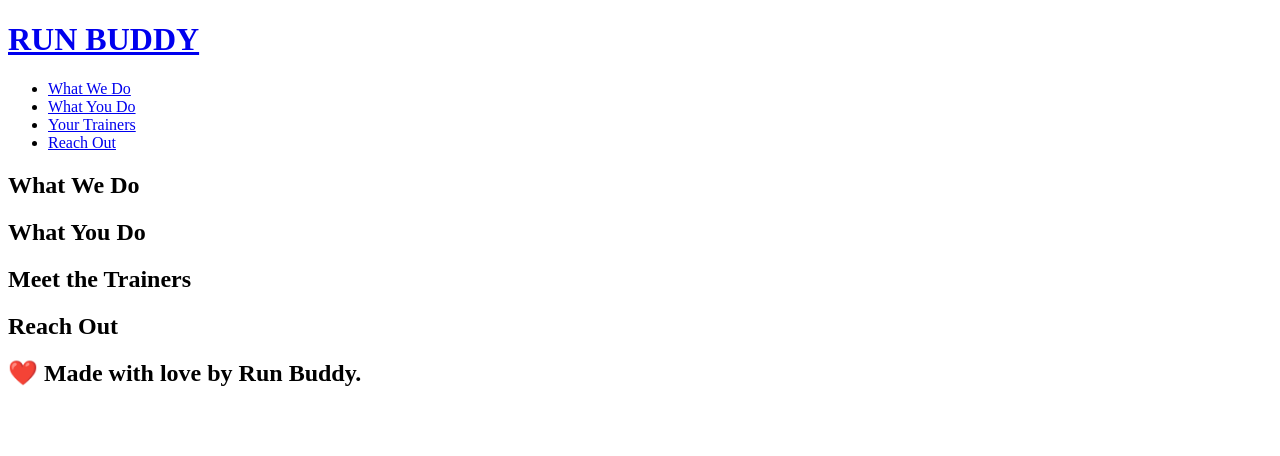
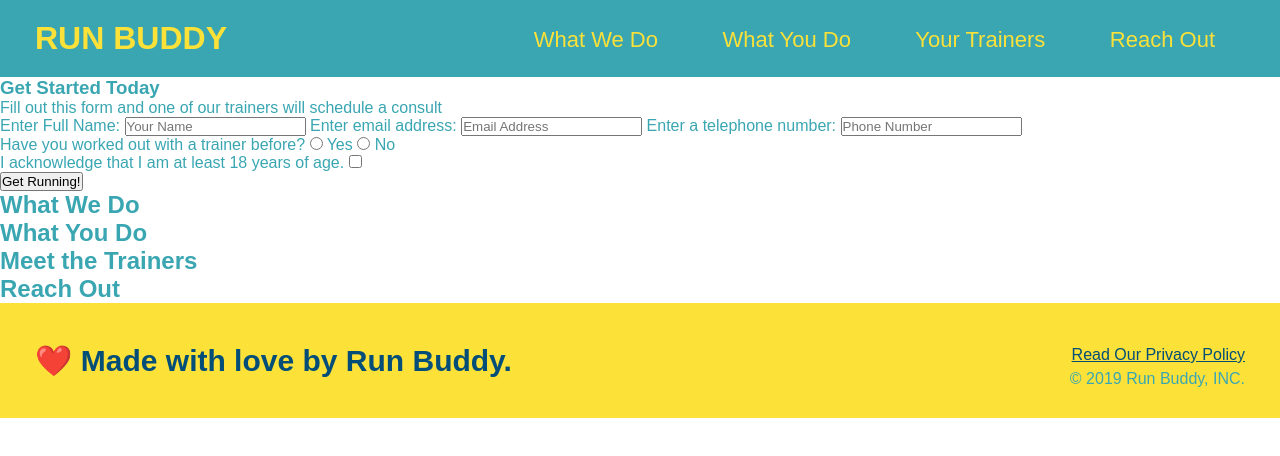
Before and after one commit to Gintstir/run-buddy, a plain HTML site: page index.html in a window 1280 px wide. Drawn offline with Linux system fonts and the light colour scheme.

Commit message:
hero section and form

```diff
--- a/assets/css/style.css
+++ b/assets/css/style.css
@@ -1,6 +1,7 @@
 * {
     margin: 0;
     padding: 0;
+    box-sizing: border-box;
 }
 
 body {
@@ -39,3 +40,26 @@
     font-weight: lighter;
     font-size: 22px;
 }
+
+footer {
+    background: #fce138;
+    width: 100%;
+    padding: 40px 35px;
+}
+
+footer h2 {
+    display:inline;
+    color: #024e78;
+    font-size: 30px;
+    margin: 0;
+}
+
+footer div {
+    float: right;
+    line-height: 1.5;
+    text-align: right;
+}
+
+footer a {
+    color: #024e76
+}
--- a/index.html
+++ b/index.html
@@ -2,6 +2,7 @@
 <hmtl lang="en">
     <head>
         <meta charset="UTF-8"/>
+        <link rel="stylesheet" href="./assets/css/style.css" />
         <title>Run Buddy</title>
     </head>
     <body>
@@ -33,7 +34,37 @@
 
     <!--hero/jumbotron-->
     <section>
+        <div>
+            <h3>Get Started Today</h3>
+            <p>Fill out this form and one of our trainers will schedule a consult</p>
+        <!--Add form element -->
+        <form>
+            <label for="name">Enter Full Name:</label>
+            <input type="text" placeholder="Your Name" name="name" id="name" />
+            <label for="email">Enter email address:</label>
+            <input type="email" placeholder="Email Address" name="email" id="email" />
+            <label for="phone">Enter a telephone number:</label>
+            <input type="tel" placeholder="Phone Number" name="phone" id="phone" />
+            <p>
+                Have you worked out with a trainer before?
+                <input type="radio" name="trainer-confirm" id="trainer-yes" />
+                <label for="trainer-yes">Yes</label>
+                <input type="radio" name="trainer-confirm" id="trainer-no" />
+                <label for="trainer-no">No</label>
+            </p>
+            <p>
+                <label for="checkbox" >
+                    I acknowledge that I am at least 18 years of age.
+                </label>
+                <input type="checkbox" name="age-confirm" id="checkbox" />
+            </p>
+            <button type="submit">
+                Get Running!
+            </button>
+        </form>
+        </div>
     </section>
+    <!--End Hero-->
 
     <!--"what we do" section-->
     <section>
@@ -58,6 +89,10 @@
     <!--footer-->
     <footer>
         <h2>❤️ Made with love by Run Buddy.</h2>
+        <div>
+            <a href="#">Read Our Privacy Policy</a><br />
+            &copy; 2019 Run Buddy, INC.
+        </div>
     </footer>
     </body>
 </hmtl>
```
